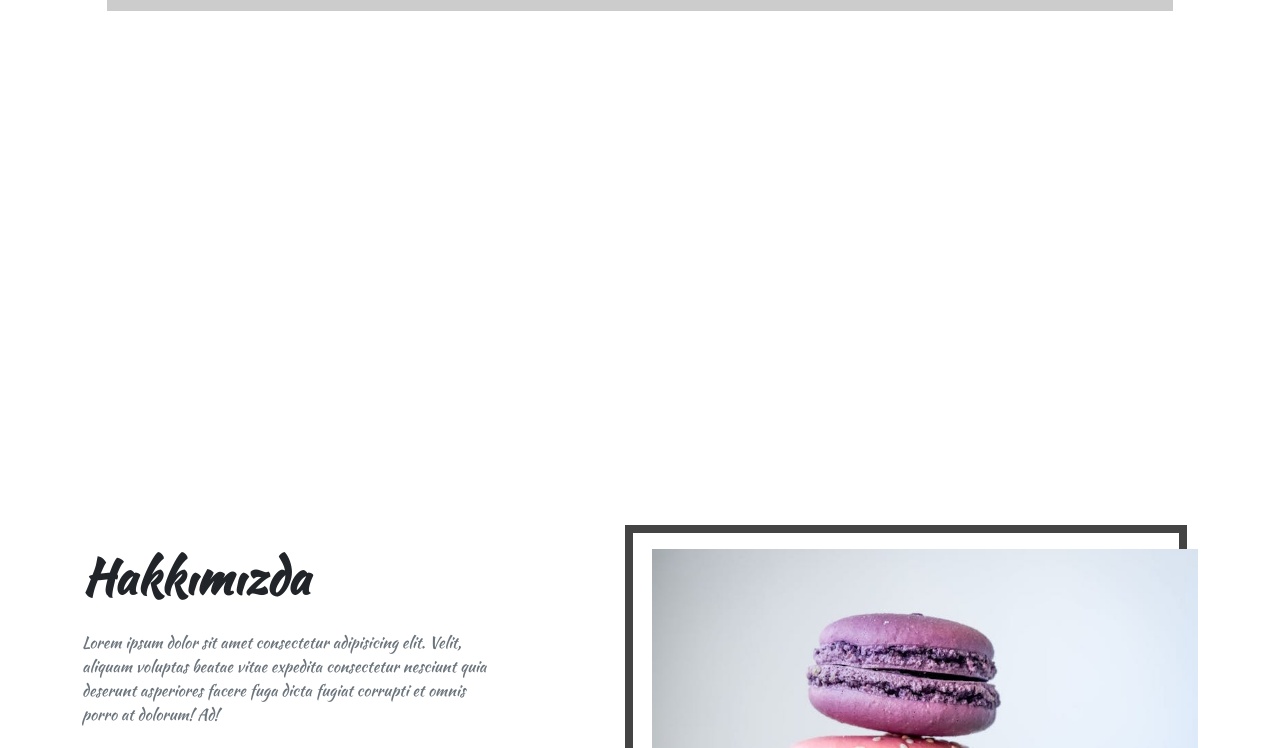
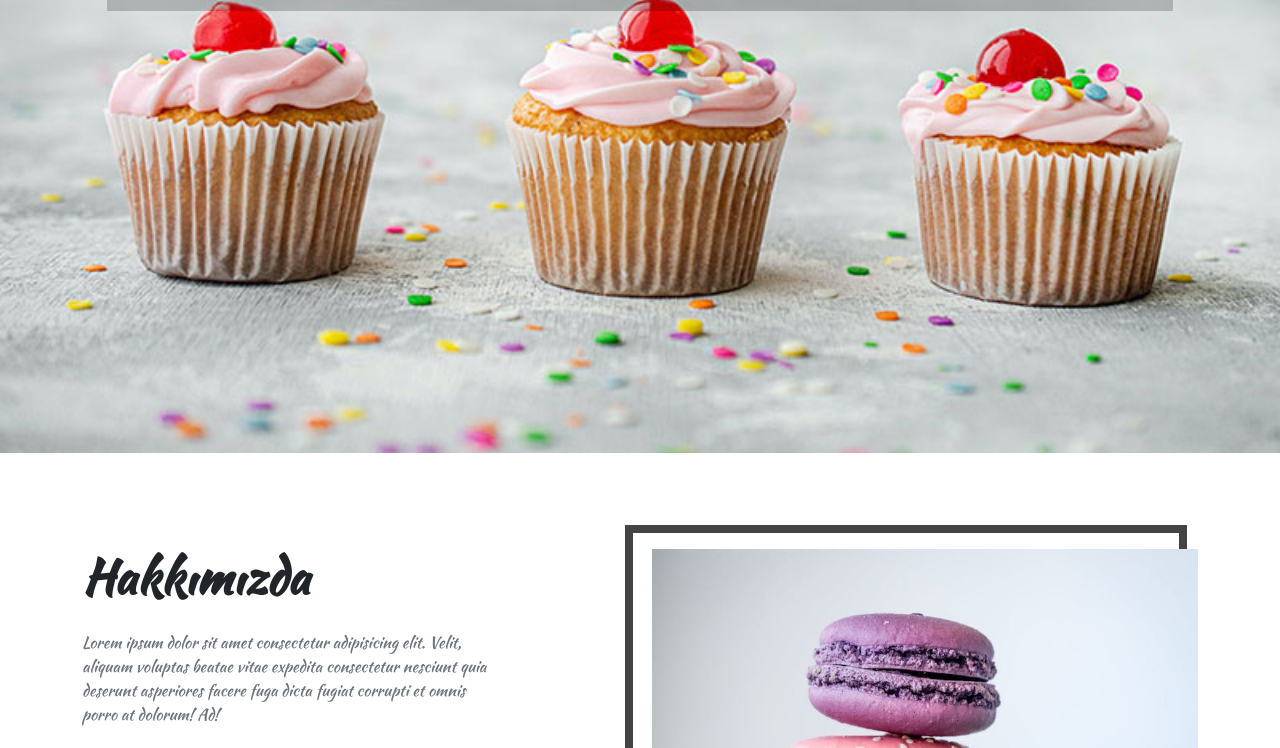
Before and after one commit to murat-akdeniz/filter-array-project, a plain HTML site: page index.html in a window 1280 px wide. Shown: the part 359-1107 px from the top of the page. Drawn offline with Linux system fonts and the light colour scheme.

Commit message:
Update style.css

```diff
--- a/css/style.css
+++ b/css/style.css
@@ -55,7 +55,7 @@ body{
 .max-height{
     min-height: calc(100vh - 76px);
     background:
-        url("./img/banner-bg-1.jpg") center/cover fixed no-repeat;
+        url("../img/banner-bg-1.jpg") center/cover fixed no-repeat;
     position: relative;
 
 
```
